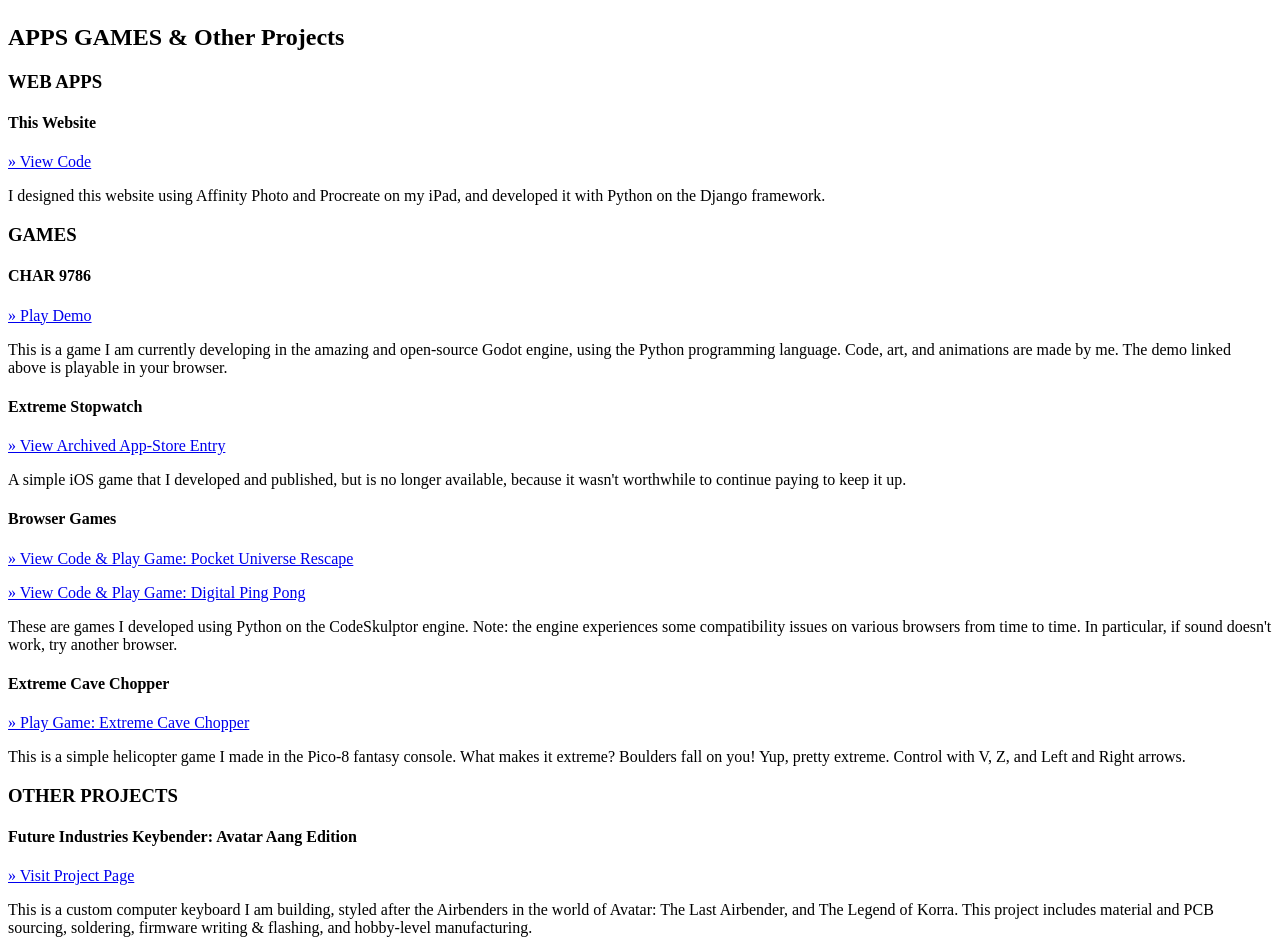
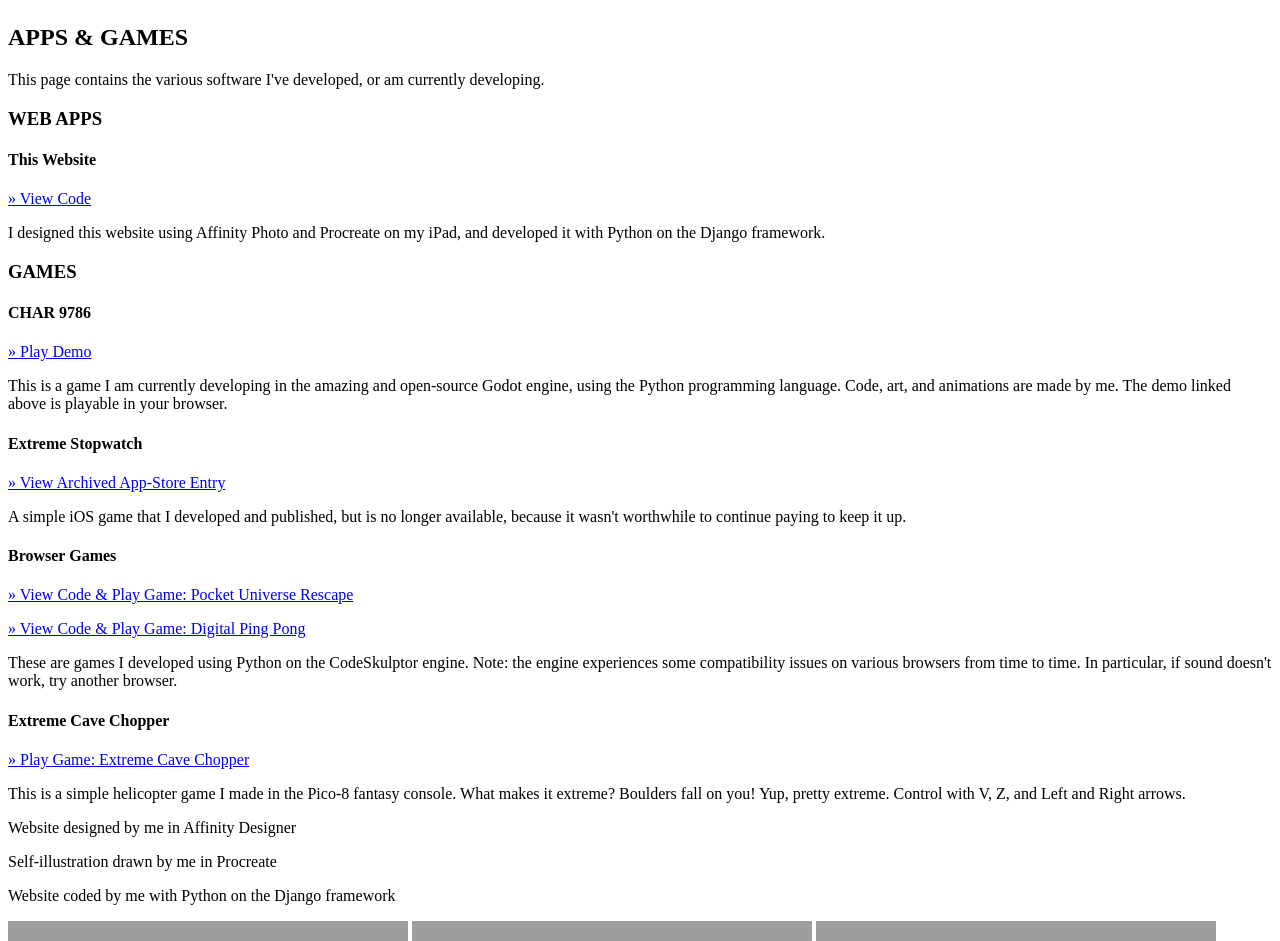
Before and after one commit to unrau/unrau-django, a Django app: page /apps in a window 1280 px wide. Shown: the part 612-1553 px from the top of the page. Run offline with Django 3.2, Linux system fonts and the light colour scheme; some libraries are stand-ins or nearby versions; grey boxes are pictures that could not be loaded.

Commit message:
remove other projects from apps page

```diff
--- a/pages/templates/apps.html
+++ b/pages/templates/apps.html
@@ -3,7 +3,8 @@
 {% block content %}
 
 <div class="page-title">
-    <h2>APPS GAMES & Other Projects</h2>
+    <h2>APPS & GAMES</h2>
+    <p>This page contains the various software I've developed, or am currently developing.</p>
 </div>
 
 <!--
@@ -57,15 +58,4 @@
     <p class="app-desc">This is a simple helicopter game I made in the Pico-8 fantasy console. What makes it extreme? Boulders fall on you! Yup, pretty extreme. Control with V, Z, and Left and Right arrows.</p>
 </div>
 
-
-
-<div class="app-category"><h3>OTHER PROJECTS</h3></div>
-
-<div class="app-entry">
-    <h4 class="app-title">Future Industries Keybender: Avatar Aang Edition</h4>
-    <p class="app-image"></p>
-    <p class="app-link"><a href="{% url 'keybender' %}">&raquo; Visit Project Page</a></p>
-    <p class="app-desc">This is a custom computer keyboard I am building, styled after the Airbenders in the world of Avatar: The Last Airbender, and The Legend of Korra. This project includes material and PCB sourcing, soldering, firmware writing & flashing, and hobby-level manufacturing.</p>
-</div>
-
 {% endblock %}
```
